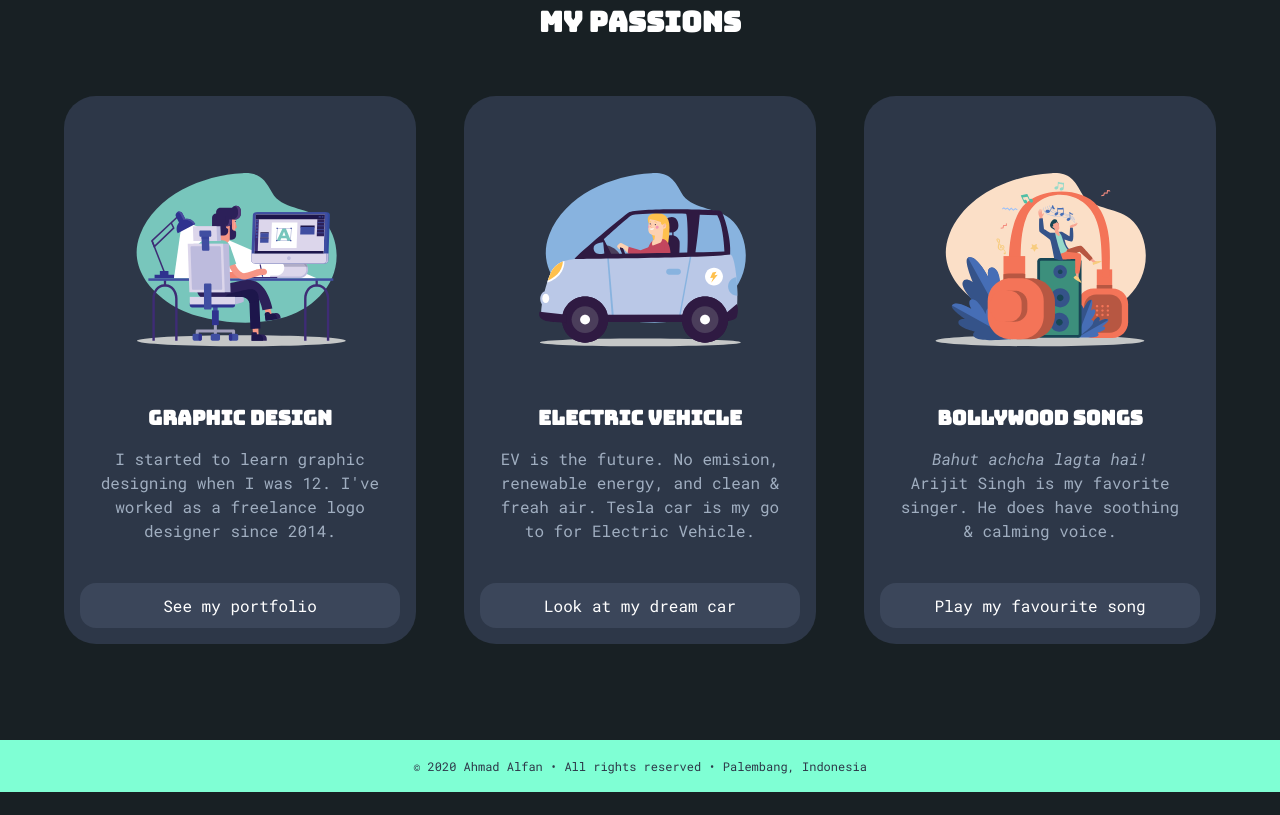
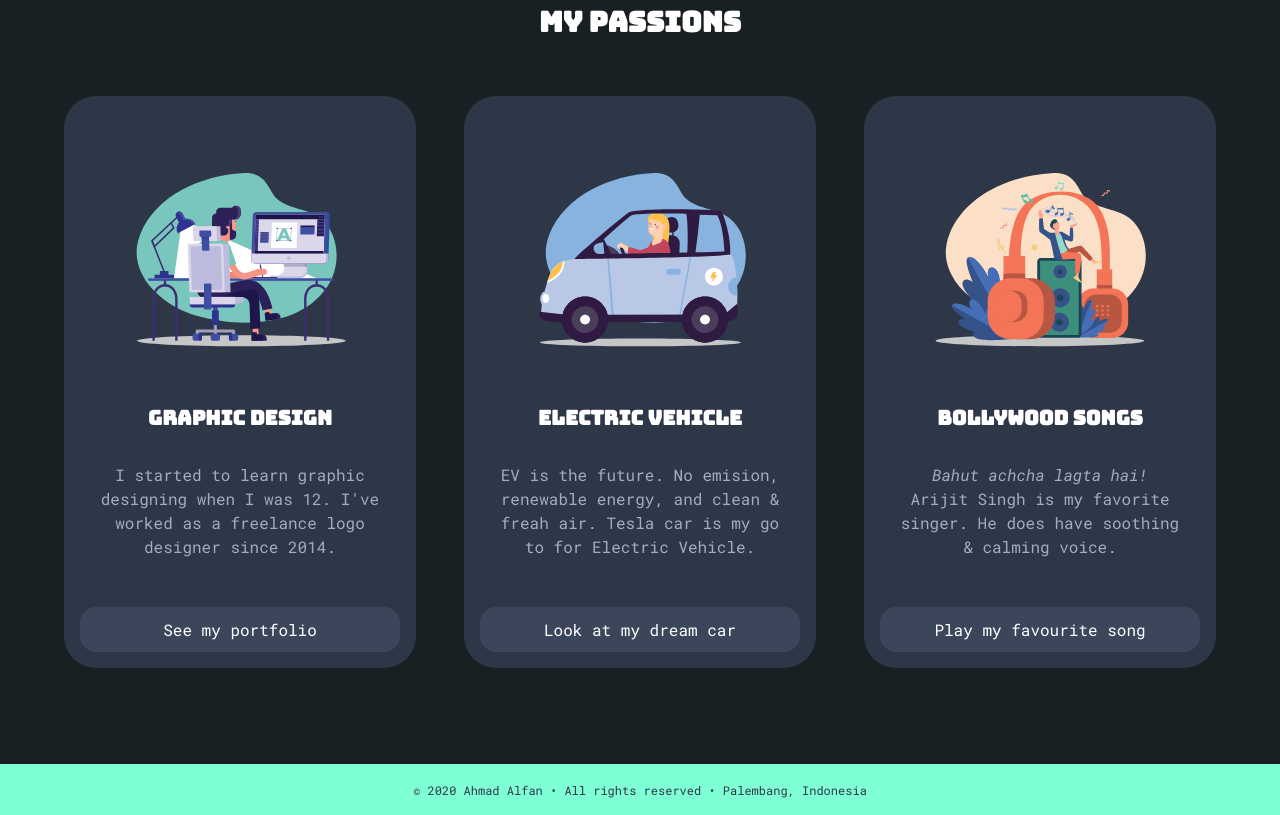
Before and after one commit to alfanme/alfanme.github.io, a plain HTML site: page index.html in a window 1280 px wide. Shown: the part 913-1728 px from the top of the page. Before the commit the page ends 1705 px from the top, so only its background shows below. Drawn offline with Linux system fonts and the light colour scheme.

Commit message:
Spacing correction

```diff
--- a/style.css
+++ b/style.css
@@ -293,12 +293,12 @@ p {
 }
 
 .hobbies p {
-    margin-top: 1rem;
+    margin-top: 2rem;
     text-align: center;
 }
 
 .hobbies a {
-    margin-top: 1.5rem;
+    margin-top: 2rem;
     text-align: center;
     color: #fff;
     width: 100%;
```
